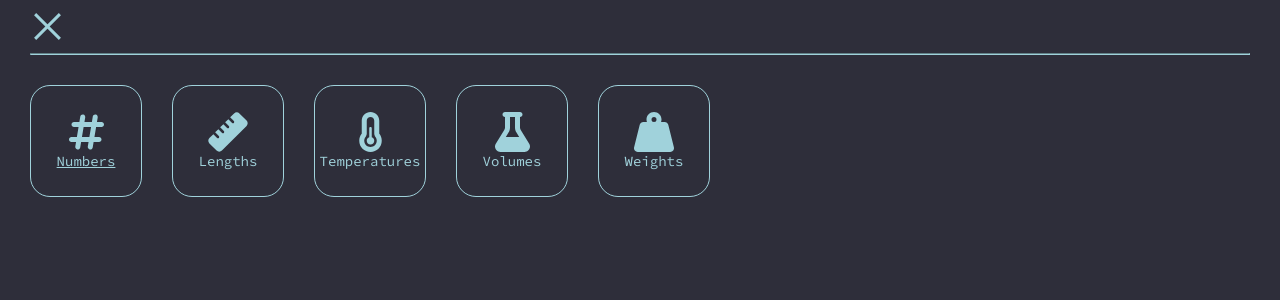
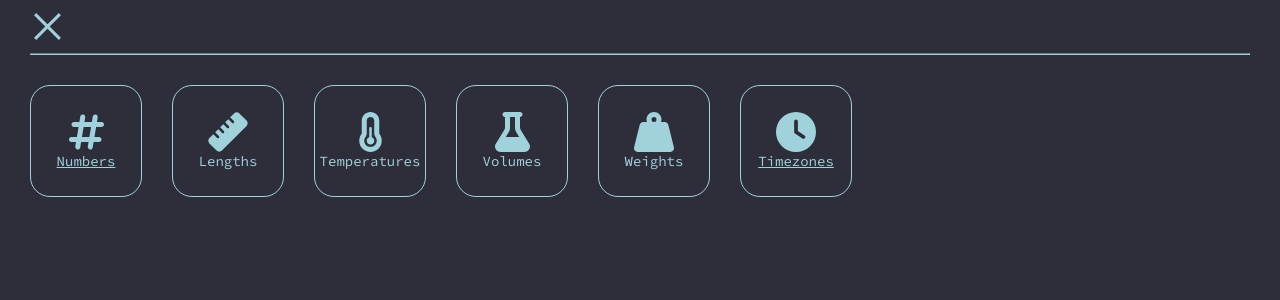
Before and after one commit to Hedevgare/conversion-tools, a Vue app: page / in a window 1280 px wide. Both pictures are taken after a click on the element 47 px from the left and 26 px from the top of the page. Shown: the top 300 px of the page. Built offline with nearby package versions, Linux system fonts and the light colour scheme.

Commit message:
feat: Add 'Timezones' conversions to menu
This commit adds a menu item for timezone conversions.

```diff
--- a/src/App.vue
+++ b/src/App.vue
@@ -60,6 +60,12 @@ export default {
 					Weights
 				</RouterLink>
 			</div>
+			<div class="menu-item">
+				<RouterLink class="header-link" to="/" @click="toggleMenu">
+					<font-awesome-icon :icon="['fa', 'clock']" />
+					Timezones
+				</RouterLink>
+			</div>
 		</div>
 	</section>
 	<RouterView />
--- a/src/main.js
+++ b/src/main.js
@@ -6,7 +6,7 @@ import "./styles/main.css";
 
 import { FontAwesomeIcon } from '@fortawesome/vue-fontawesome';
 import { library } from '@fortawesome/fontawesome-svg-core';
-import { faHashtag, faRuler, faTemperatureHalf, faFlask, faWeightHanging } from '@fortawesome/free-solid-svg-icons';
+import { faHashtag, faRuler, faTemperatureHalf, faFlask, faWeightHanging, faClock } from '@fortawesome/free-solid-svg-icons';
 
 import LengthConverter from "./pages/LengthConverter.vue";
 import NumberConverter from "./pages/NumberConverter.vue";
@@ -28,7 +28,7 @@ const router = createRouter({
     routes
 });
 
-library.add(faHashtag, faRuler, faTemperatureHalf, faFlask, faWeightHanging);
+library.add(faHashtag, faRuler, faTemperatureHalf, faFlask, faWeightHanging, faClock);
 
 createApp(App)
     .component('font-awesome-icon', FontAwesomeIcon)
```
